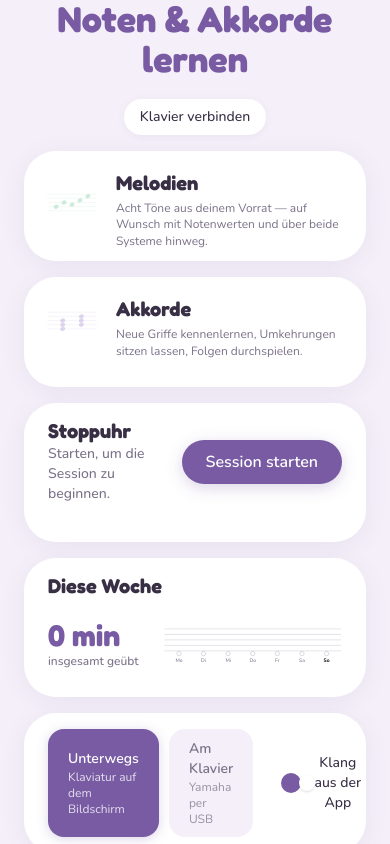
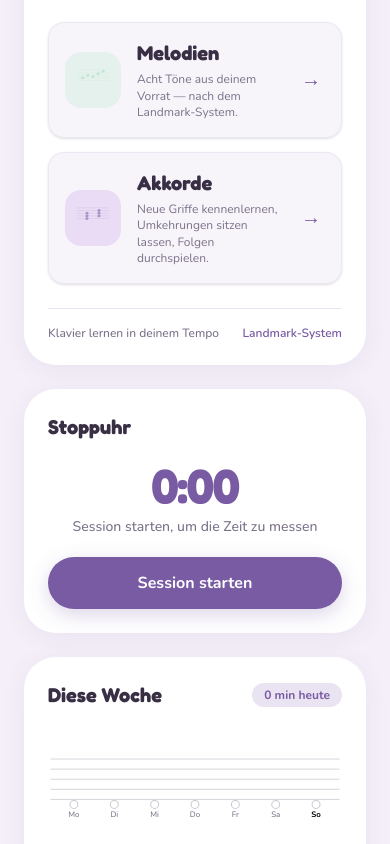
Before and after one commit to SleyAI/Piano-Noten-Lesen, a Next.js app: page / in a window 390 px wide. Built offline with nearby package versions, Linux system fonts and the light colour scheme.

Commit message:
Add landmark system

```diff
--- a/app/page.tsx
+++ b/app/page.tsx
@@ -1,3 +1,4 @@
+import Link from "next/link";
 import { MidiStatus } from "@/components/ui/MidiStatus";
 import { SessionBand } from "@/components/ui/SessionBand";
 import { SpielweiseWahl } from "@/components/ui/SpielweiseWahl";
@@ -10,7 +11,7 @@ const MODI = [
   {
     href: "/melodien",
     titel: "Melodien",
-    text: "Acht Töne aus deinem Vorrat — auf Wunsch mit Notenwerten und über beide Systeme hinweg.",
+    text: "Acht Töne aus deinem Vorrat — nach dem Landmark-System.",
     akzent: "mint" as const,
     bild: "melodie" as const,
   },
@@ -24,19 +25,19 @@ const MODI = [
 ];
 
 /**
- * Startseite:
- * Zentriertes, minimalistisches Dashboard mit max-w-4xl:
- * - Oben: zentrierter Titel "Noten & Akkorde lernen"
- * - 2-Spalten-Bereich: Links Melodien & Akkorde, rechts Stoppuhr & Statistik
- * - Unten: Einstellungen & Knifflige Stellen
+ * Startseite im Stil des Referenz-Dashboards:
+ * - Oben: Großer zentrierter Titel "Noten & Akkorde lernen"
+ * - Links: Große "Übungen"-Kachel mit Melodien & Akkorde
+ * - Rechts: Oben die Stoppuhr mit großem Timer & Button, unten die Wochenstatistik mit Notenlinien
+ * - Unten: Einstellungen
  */
 export default function Startseite() {
   return (
     <main className="flex h-full flex-col justify-center overflow-y-auto px-6 py-8">
-      <div className="mx-auto flex w-full max-w-4xl flex-col gap-4">
-        {/* Header mit zentriertem Titel */}
-        <header className="relative flex shrink-0 items-center justify-center py-2">
-          <h1 className="text-center font-titel text-4xl sm:text-5xl font-bold text-[#785BA3]">
+      <div className="mx-auto flex w-full max-w-5xl flex-col gap-6">
+        {/* Header mit zentriertem Titel & dezentem Status */}
+        <header className="relative flex shrink-0 items-center justify-center pt-2">
+          <h1 className="text-center font-titel text-5xl sm:text-6xl font-bold text-[#785BA3]">
             Noten &amp; Akkorde lernen
           </h1>
           <div className="hidden sm:block absolute right-0 top-1/2 -translate-y-1/2">
@@ -45,45 +46,64 @@ export default function Startseite() {
         </header>
 
         {/* Mobile Midi-Status unter der Überschrift */}
-        <div className="flex sm:hidden justify-center -mt-1">
+        <div className="flex sm:hidden justify-center -mt-2">
           <MidiStatus />
         </div>
 
-        {/* 2-Spalten-Bereich: Links Melodien & Akkorde, rechts Stoppuhr & Statistik */}
-        <div className="grid grid-cols-1 md:grid-cols-2 gap-4">
-          {/* Links: Melodien & Akkorde */}
-          <div className="flex flex-col gap-4">
+        {/* 2-Spalten-Bereich nach Referenzbild */}
+        <div className="grid grid-cols-1 lg:grid-cols-2 gap-6 items-stretch">
+          {/* Linke Seite: Große Kachel "Übungen" mit Melodien & Akkorde */}
+          <Karte className="p-6 sm:p-7 flex flex-col justify-between h-full">
+            <div>
+              <div className="flex items-center justify-between mb-5">
+                <span className="font-titel text-2xl font-bold text-tinte">Übungen</span>
+                <span className="rounded-full bg-papier-tief px-3.5 py-1 text-xs font-bold text-[#785BA3]">
+                  2 Modi
+                </span>
+              </div>
+
+              <div className="flex flex-col gap-3.5">
                 {MODI.map((modus) => (
-              <Karte
+                  <Link
                     key={modus.href}
                     href={modus.href}
-                akzent={modus.akzent}
-                className="p-5 flex-1 justify-center"
+                    className="group flex items-center gap-4 p-4 sm:p-5 rounded-2xl bg-papier-tief/40 hover:bg-[#EADCF5]/40 transition-all duration-200 border border-papier-tief/80 hover:border-[#785BA3]/30 hover:-translate-y-0.5 shadow-sm"
                   >
-                <div className="flex items-center gap-4">
-                  <Modusbild
-                    bild={modus.bild}
-                    className={`w-14 h-14 shrink-0 ${
-                      modus.akzent === "mint" ? "text-mint-tief" : "text-flieder-tief"
+                    <div
+                      className={`w-14 h-14 rounded-2xl flex items-center justify-center shrink-0 ${
+                        modus.akzent === "mint"
+                          ? "bg-mint/60 text-mint-tief"
+                          : "bg-[#EADCF5] text-[#785BA3]"
                       }`}
-                  />
+                    >
+                      <Modusbild bild={modus.bild} className="w-9 h-9" />
+                    </div>
                     <div className="min-w-0 flex-1">
-                    <h2 className="font-titel text-xl leading-tight font-bold text-tinte">
+                      <h2 className="font-titel text-xl sm:text-2xl font-bold text-tinte group-hover:text-[#785BA3] transition-colors">
                         {modus.titel}
                       </h2>
-                    <p className="mt-1 text-xs sm:text-sm leading-snug text-tinte-leise">
+                      <p className="text-xs sm:text-sm text-tinte-leise leading-snug mt-1">
                         {modus.text}
                       </p>
                     </div>
+                    <span className="text-[#785BA3] text-xl font-bold px-1 transition-transform duration-200 group-hover:translate-x-1">
+                      →
+                    </span>
+                  </Link>
+                ))}
+              </div>
+            </div>
+
+            <div className="mt-6 pt-4 border-t border-papier-tief flex items-center justify-between text-xs text-tinte-leise font-medium">
+              <span>Klavier lernen in deinem Tempo</span>
+              <span className="text-[#785BA3] font-semibold">Landmark-System</span>
             </div>
           </Karte>
-            ))}
-          </div>
 
-          {/* Rechts: Stoppuhr & Statistik */}
-          <div className="flex flex-col gap-4">
-            <SessionBand className="flex-1 justify-center" />
-            <WochenKarte className="flex-1 justify-center" />
+          {/* Rechte Seite: Stoppuhr oben, Statistik unten */}
+          <div className="flex flex-col gap-6">
+            <SessionBand />
+            <WochenKarte />
           </div>
         </div>
 
--- a/components/ui/SessionBand.tsx
+++ b/components/ui/SessionBand.tsx
@@ -1,18 +1,13 @@
 "use client";
 
 /**
- * Die Uebungssession: anfangen, laufen lassen, beenden.
- *
- * Kein Ziel, kein Countdown, keine Erinnerung — die Uhr laeuft, bis man sie
- * anhaelt. Was danach zaehlt, ist die Summe des Tages, und die steht dann als
- * ganzer Satz da statt als Zahl in einer Kachel.
- *
- * Der Startzeitpunkt liegt im Speicher, nicht die verstrichene Zeit: die Uhr
- * laeuft also weiter, waehrend man Akkorde uebt, und ueberlebt einen Neustart
- * der Seite.
+ * Die Stoppuhr / Session-Kachel auf der Startseite im Stil der Referenz:
+ * - Oben: "Stoppuhr" mit Statusbadge
+ * - Mitte: Große digitale Zeitanzeige (5xl/6xl) mit Info-Text
+ * - Unten: Breiter Aktionsbutton "Session starten" / "Session beenden"
  */
 
-import { Karte, Kartentitel } from "./Karte";
+import { Karte } from "./Karte";
 import { useSekundentakt } from "@/lib/practice/useSekundentakt";
 import { dauerText, sekundenAmTag, uhrzeitText } from "@/lib/practice/uebungszeit";
 import { useUebungszeit } from "@/lib/store/uebungszeit";
@@ -29,54 +24,45 @@ export function SessionBand({ className }: { className?: string }) {
 
   const jetzt = useSekundentakt(beginn !== null);
 
-  if (!hydriert) return <div className={`h-[5.5rem] ${className ?? ""}`} />;
+  if (!hydriert) return <div className={`h-64 rounded-[2rem] bg-white ${className ?? ""}`} />;
 
   const laeuft = beginn !== null;
   const laufend = laeuft ? Math.max(0, Math.floor((jetzt - beginn) / 1000)) : 0;
   const heute = sekundenAmTag(tage) + laufend;
 
   return (
-    <Karte akzent="flieder" className={`px-6 py-4 ${className ?? ""}`}>
-      <div className="flex flex-wrap items-center gap-x-5 gap-y-3">
-        <div className="min-w-0 flex-1">
-          {letzteDauer !== null && !laeuft ? (
-            <p className="animate-auftauchen font-titel text-xl leading-tight font-bold text-[#785BA3]">
-              Du hast heute {dauerText(heute)} geübt!
-            </p>
-          ) : laeuft ? (
-            <>
-              <Kartentitel>Session läuft</Kartentitel>
-              <p className="text-sm text-tinte-leise font-medium">
-                Heute zusammen {dauerText(heute)}.
-              </p>
-            </>
-          ) : (
-            <>
-              <Kartentitel>Stoppuhr</Kartentitel>
-              <p className="text-sm text-tinte-leise font-medium">
-                {heute > 0
-                  ? `Heute schon ${dauerText(heute)} geübt.`
-                  : "Starten, um die Session zu beginnen."}
-              </p>
-            </>
+    <Karte akzent="flieder" className={`p-6 flex flex-col justify-between ${className ?? ""}`}>
+      {/* Header */}
+      <div className="flex items-center justify-between">
+        <span className="font-titel text-xl font-bold text-tinte">Stoppuhr</span>
+        {laeuft && (
+          <span className="rounded-full bg-[#EADCF5] px-3 py-1 text-xs font-bold text-[#785BA3]">
+            Läuft
+          </span>
         )}
       </div>
 
-        {laeuft && (
-          <span
-            className="font-titel text-4xl leading-none font-bold text-[#785BA3] tabular-nums"
-            aria-live="off"
-          >
+      {/* Große Zeitanzeige */}
+      <div className="my-5 text-center">
+        <span className="font-titel text-5xl sm:text-6xl font-bold text-[#785BA3] tracking-tight tabular-nums block">
           {uhrzeitText(laufend)}
         </span>
-        )}
+        <p className="mt-2 text-sm font-medium text-tinte-leise">
+          {laeuft
+            ? `Heute zusammen ${dauerText(heute)} geübt`
+            : heute > 0
+              ? `Heute schon ${dauerText(heute)} geübt`
+              : "Session starten, um die Zeit zu messen"}
+        </p>
+      </div>
 
-        <div className="flex shrink-0 gap-2">
+      {/* Großer Start/Stop-Button */}
+      <div className="flex gap-2">
         {letzteDauer !== null && !laeuft && (
           <button
             type="button"
             onClick={quittiere}
-              className="rounded-full px-4 py-2.5 text-sm font-medium text-tinte-leise transition-colors hover:bg-papier-tief"
+            className="rounded-full px-4 py-3 text-sm font-medium text-tinte-leise transition-colors hover:bg-papier-tief"
           >
             danke
           </button>
@@ -84,15 +70,14 @@ export function SessionBand({ className }: { className?: string }) {
         <button
           type="button"
           onClick={laeuft ? beende : starte}
-            className={`rounded-full px-6 py-2.5 font-semibold transition-all duration-200 ${
+          className={`w-full rounded-full py-3.5 px-6 font-bold text-base transition-all duration-200 flex items-center justify-center gap-2 ${
             laeuft
               ? "bg-papier-tief text-tinte hover:bg-[#EADCF5]"
-                : "bg-[#785BA3] text-white hover:bg-[#654B8D] shadow-[0_4px_16px_rgba(120,91,163,0.25)]"
+              : "bg-[#785BA3] text-white hover:bg-[#654B8D] shadow-[0_6px_20px_rgba(120,91,163,0.25)] hover:-translate-y-0.5"
           }`}
         >
           {laeuft ? "Session beenden" : "Session starten"}
         </button>
-        </div>
       </div>
     </Karte>
   );
@@ -100,7 +85,6 @@ export function SessionBand({ className }: { className?: string }) {
 
 /**
  * Die laufende Uhr in der Kopfzeile einer Uebungsseite.
- * Antippen beendet die Session — man soll dafuer nicht zurueckgehen muessen.
  */
 export function Sessionuhr() {
   const hydriert = useHydriert();
--- a/components/ui/Startkarten.tsx
+++ b/components/ui/Startkarten.tsx
@@ -23,7 +23,7 @@ export function WochenKarte({ className }: { className?: string } = {}) {
   const beginn = useUebungszeit((z) => z.beginn);
   const jetzt = useSekundentakt(beginn !== null);
 
-  if (!hydriert) return <div className={`h-36 rounded-[2rem] bg-white ${className ?? ""}`} />;
+  if (!hydriert) return <div className={`h-64 rounded-[2rem] bg-white ${className ?? ""}`} />;
 
   // Die laufende Session zaehlt beim heutigen Tag mit, damit die Notenkoepfe
   // waehrend des Uebens steigen statt erst hinterher.
@@ -33,28 +33,35 @@ export function WochenKarte({ className }: { className?: string } = {}) {
   );
   const gesamt = sekundenGesamt(tage) + laufend;
   const amStueck = serie(tage, jetzt);
+  const heuteSekunden = woche[woche.length - 1]?.sekunden ?? 0;
 
   return (
-    <Karte href="/statistik" akzent="flieder" className={`px-6 py-4 ${className ?? ""}`}>
-      <Kartentitel>Diese Woche</Kartentitel>
-      <div className="mt-2 flex min-h-0 flex-1 items-center justify-between gap-6">
-        <div className="shrink-0">
-          <p className="font-titel text-3xl leading-none font-bold text-[#785BA3]">
-            {kurzeDauer(gesamt)}
-          </p>
-          <p className="mt-1 text-xs leading-tight text-tinte-leise font-medium">
-            insgesamt geübt
-            {amStueck > 1 ? (
-              <>
-                <br />
-                {amStueck} Tage am Stück
-              </>
-            ) : null}
-          </p>
-        </div>
-        <div className="flex h-24 min-w-0 flex-1 justify-center sm:justify-end">
-          <Wochenlinie tage={woche} />
-        </div>
+    <Karte href="/statistik" akzent="flieder" className={`p-6 flex flex-col justify-between ${className ?? ""}`}>
+      {/* Header */}
+      <div className="flex items-center justify-between">
+        <span className="font-titel text-xl font-bold text-tinte">Diese Woche</span>
+        <span className="rounded-full bg-papier-tief px-3 py-1 text-xs font-bold text-[#785BA3]">
+          {kurzeDauer(heuteSekunden)} heute
+        </span>
+      </div>
+
+      {/* Tellers Notenlinien Chart */}
+      <div className="flex h-32 w-full items-center justify-center my-3">
+        <Wochenlinie tage={woche} />
+      </div>
+
+      {/* Footer Stats */}
+      <div className="flex items-center justify-between pt-3 border-t border-papier-tief text-xs text-tinte-leise font-medium">
+        <span>
+          Insgesamt: <strong className="text-tinte font-bold">{kurzeDauer(gesamt)}</strong>
+        </span>
+        <span>
+          {amStueck > 1 ? (
+            <strong className="text-[#785BA3] font-bold">{amStueck} Tage am Stück</strong>
+          ) : (
+            "Regelmäßig üben"
+          )}
+        </span>
       </div>
     </Karte>
   );
--- a/components/ui/Wochenlinie.tsx
+++ b/components/ui/Wochenlinie.tsx
@@ -16,10 +16,10 @@ import { KOPF_VIERTEL, ZEILENABSTAND_EM } from "@/lib/notation/glyphen";
 import { type Tageseintrag, kurzeDauer, wochentagKurz } from "@/lib/practice/uebungszeit";
 
 /** Halber Zeilenabstand in Zeicheneinheiten. */
-const HALB = 6;
+const HALB = 7;
 const ZEILE = HALB * 2;
-const SPALTE = 54;
-const RAND_OBEN = 18;
+const SPALTE = 56;
+const RAND_OBEN = 20;
 const RAND_UNTEN = 36;
 const HOEHE = RAND_OBEN + 8 * HALB + RAND_UNTEN;
 
--- a/lib/music/curriculum.ts
+++ b/lib/music/curriculum.ts
@@ -22,24 +22,40 @@ import {
 
 export type { SchluesselWahl };
 
+/** Welche Stufe des Landmark-Systems geuebt wird. */
+export type Notenbereich = "landmarks" | "darum" | "hilfslinien";
+
+export const NOTENBEREICH_WAHLEN: Array<{ wert: Notenbereich; titel: string }> = [
+  { wert: "landmarks", titel: "Nur Landmarks" },
+  { wert: "darum", titel: "Noten darum herum" },
+  { wert: "hilfslinien", titel: "Mit Hilfslinien" },
+];
+
 /** Nur die Stammtoene, oder auch die Halbtoene dazwischen? */
 export type Tastenwahl = "weiss" | "alle";
 
-export const TASTEN_WAHLEN: Array<{ wert: Tastenwahl; titel: string; hinweis: string }> = [
+export const TASTEN_WAHLEN: Array<{ wert: Tastenwahl; titel: string; hinweis?: string }> = [
   {
     wert: "weiss",
     titel: "Nur die weißen Tasten",
-    hinweis: "Die Stammtöne C bis H, ohne ein einziges Vorzeichen.",
   },
   {
     wert: "alle",
     titel: "Auch die schwarzen",
-    hinweis: "Kreuze und Be kommen dazu — jede schwarze Taste in beiden Schreibweisen.",
   },
 ];
 
-/** Der gezeichnete Umfang je System. */
-const BEREICH: Record<Schluessel, { von: number; bis: number }> = {
+const LANDMARK_MIDIS: Record<Schluessel, number[]> = {
+  violin: [n("C4").midi, n("G4").midi, n("C5").midi],
+  bass: [n("C3").midi, n("F3").midi, n("C4").midi],
+};
+
+const BEREICH_DARUM: Record<Schluessel, { von: number; bis: number }> = {
+  violin: { von: n("C4").midi, bis: n("G5").midi },
+  bass: { von: n("F2").midi, bis: n("C4").midi },
+};
+
+const BEREICH_HILFSLINIEN: Record<Schluessel, { von: number; bis: number }> = {
   violin: { von: n("C4").midi, bis: n("C6").midi },
   bass: { von: n("C2").midi, bis: n("C4").midi },
 };
@@ -69,19 +85,25 @@ export function uebungsSchluessel(u: UebungsNote): string {
 }
 
 /**
- * Der ganze Vorrat zu einer Tastenwahl.
- *
- * C4 erscheint bewusst zweimal — einmal je System. Zwei Notenbilder, zwei
- * Lesevorgaenge, also auch zwei Uebungskarten.
+ * Der Vorrat zur gewählten Tasten- und Bereichswahl.
  */
-export function notenVorrat(wahl: Tastenwahl): UebungsNote[] {
+export function notenVorrat(wahl: Tastenwahl, bereich: Notenbereich = "landmarks"): UebungsNote[] {
   const ergebnis: UebungsNote[] = [];
 
   for (const schluessel of ["violin", "bass"] as const) {
-    const { von, bis } = BEREICH[schluessel];
-    for (let midi = von; midi <= bis; midi += 1) {
-      for (const note of schreibweisen(midi, wahl)) {
-        ergebnis.push({ note, schluessel });
+    if (bereich === "landmarks") {
+      for (const midi of LANDMARK_MIDIS[schluessel]) {
+        for (const note of schreibweisen(midi, wahl)) {
+          ergebnis.push({ note, schluessel });
+        }
+      }
+    } else {
+      const { von, bis } =
+        bereich === "darum" ? BEREICH_DARUM[schluessel] : BEREICH_HILFSLINIEN[schluessel];
+      for (let midi = von; midi <= bis; midi += 1) {
+        for (const note of schreibweisen(midi, wahl)) {
+          ergebnis.push({ note, schluessel });
+        }
       }
     }
   }
@@ -89,9 +111,9 @@ export function notenVorrat(wahl: Tastenwahl): UebungsNote[] {
   return ergebnis;
 }
 
-/** Wie viele Noten bringt eine Tastenwahl mit? Fuer die Anzeige auf der Kachel. */
-export function vorratUmfang(wahl: Tastenwahl): number {
-  return notenVorrat(wahl).length;
+/** Wie viele Noten bringt eine Wahl mit? */
+export function vorratUmfang(wahl: Tastenwahl, bereich: Notenbereich = "landmarks"): number {
+  return notenVorrat(wahl, bereich).length;
 }
 
 export const SCHLUESSEL_WAHLEN: Array<{ wert: SchluesselWahl; titel: string; hinweis: string }> = [
```
Also changed, not shown: app/melodien/MelodienUebung.tsx (+55 -72 lines), components/practice/NotenWahl.tsx (+88 -77 lines), lib/store/einstellungen.ts (+6 -1 lines). Lines whose indentation alone changed are shown as unchanged.
